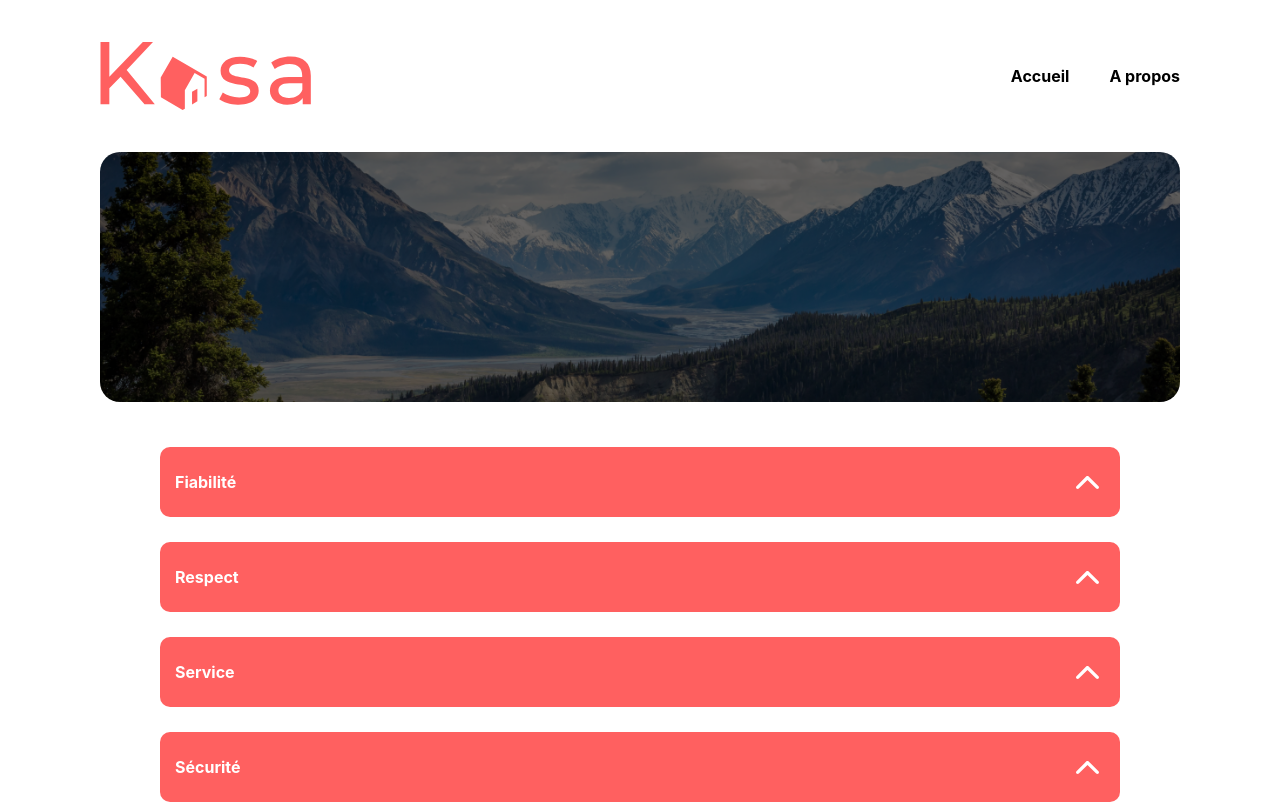
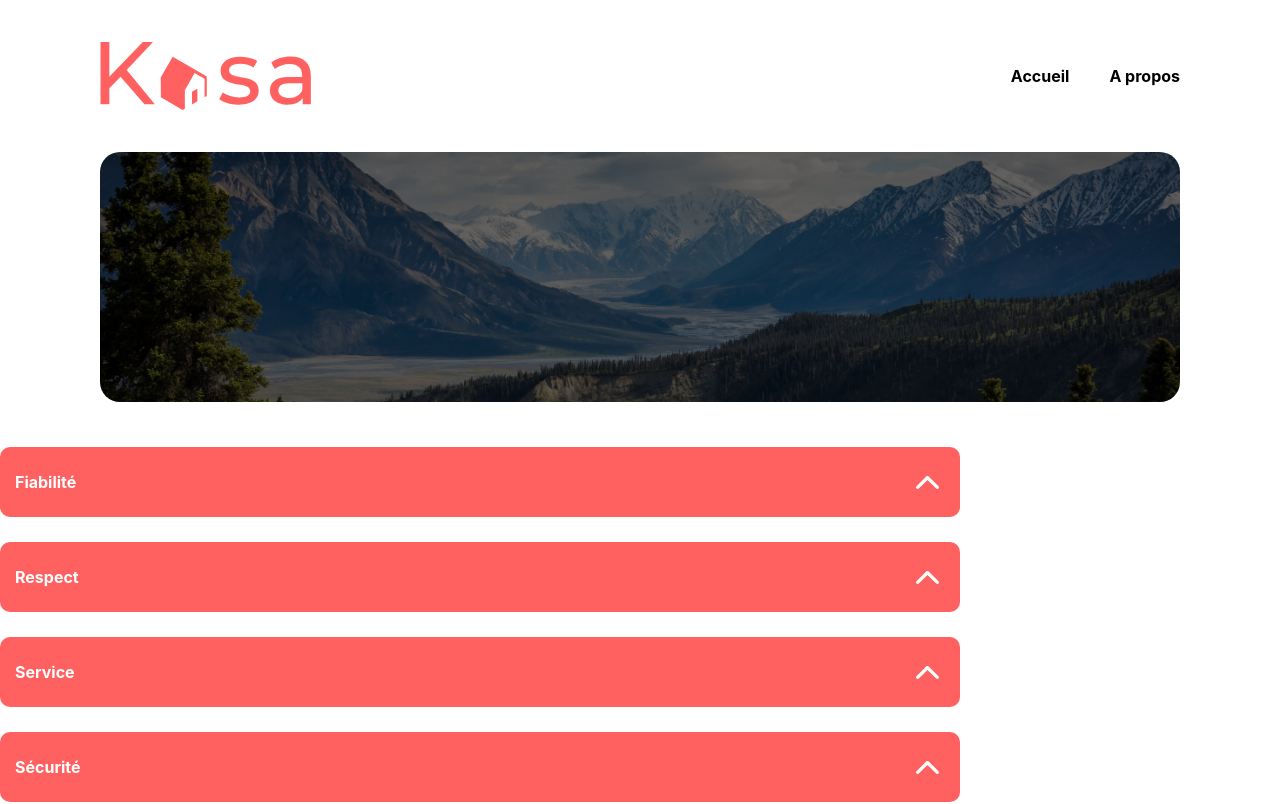
Before and after one commit to ESBDRT/KasaBackup, a React (Create React App) app: page /about in a window 1280 px wide. Shown: the top 804 px of the page. Built offline with nearby package versions, Linux system fonts and the light colour scheme.

Commit message:
5th push
- Removed some useless css properties
- Some CSS fixes
- Added some notes for the Description code

```diff
--- a/src/components/Description/Description.jsx
+++ b/src/components/Description/Description.jsx
@@ -3,20 +3,33 @@ import { useParams } from 'react-router-dom';
 import Accordion from '../..//components/Accordion/Accordion.jsx';
 import './Description.css'
 import { FaStar } from "react-icons/fa";
+import Error404 from '../../pages/404/404.jsx';
+import { Navigate } from 'react-router-dom';
 
 function Description() {
+
+  // On récupére l'ID dans l'url et on défini une constante qui représente notre json
   const { id } = useParams();
   const data = jsonData;
 
+  // On trouve l'objet avec l'ID correspondant
   const item = data.find((item) => item.id === id);
 
+  // Si l'item avec l'ID correspondant n'est pas trouvé, alors on redirige sur la page d'erreur
+  if (!item) {
+    return (
+      <Navigate to="../..pages/404/404.jsx" />
+    )
+  }
+
+  // On récupére les tags, on les mets dans un tableau
   const tags = item.tags || [];
   const tagElements = tags.map((tag, index) => (
     <p className="tag" key={index}>
       {tag}
     </p>
   ));
-
+  // On récupére les equipments, on les mets dans un tableau
   const equipments = item.equipments || [];
   const equipmentsList = equipments.map((equipment, index) => (
     <li key={index}>
@@ -24,14 +37,15 @@ function Description() {
     </li>
   ));
 
+  // On récupére l'entier qui correspond a la notation
   const rating = parseInt(item.rating);
 
-  // Function to render stars with appropriate classes
+  // La boucle for itére sur chaque étoile, et ajoute une classe
+  // si l'index est inférieur au rating
   const renderStars = (rating) => {
     const stars = [];
-    // Iterate over each star
+
     for (let i = 0; i < 5; i++) {
-      // Check if current star should be red
       const starClass = i < rating ? "red-star" : "";
       stars.push(<FaStar key={i} className={`star ${starClass}`} />);
     }
--- a/src/index.css
+++ b/src/index.css
@@ -1,6 +1,6 @@
 body {
   margin: 0;
-  font-family: -apple-system, BlinkMacSystemFont, 'Segoe UI', 'Roboto', 'Oxygen',
+  font-family: Montserrat, BlinkMacSystemFont, 'Montserrat', 'Roboto', 'Oxygen',
     'Ubuntu', 'Cantarell', 'Fira Sans', 'Droid Sans', 'Helvetica Neue',
     sans-serif;
   -webkit-font-smoothing: antialiased;
--- a/src/pages/about/about.css
+++ b/src/pages/about/about.css
@@ -1,6 +1,5 @@
 .Accordion-div {
     display: flex;
     flex-direction: column;
-    align-items: center;
     margin-top: 20px;
 }
--- a/src/pages/host/host.jsx
+++ b/src/pages/host/host.jsx
@@ -3,7 +3,6 @@ import Carrousel from '../../components/Carrousel/Carrousel.jsx';
 import '../../components/Accordion/Accordion.css'
 import Description from '../../components/Description/Description.jsx';
 import Footer from '../../components/Footer/Footer.jsx';
-
 
 function Host () {
     return (
```
Lines whose indentation alone changed are shown as unchanged.
